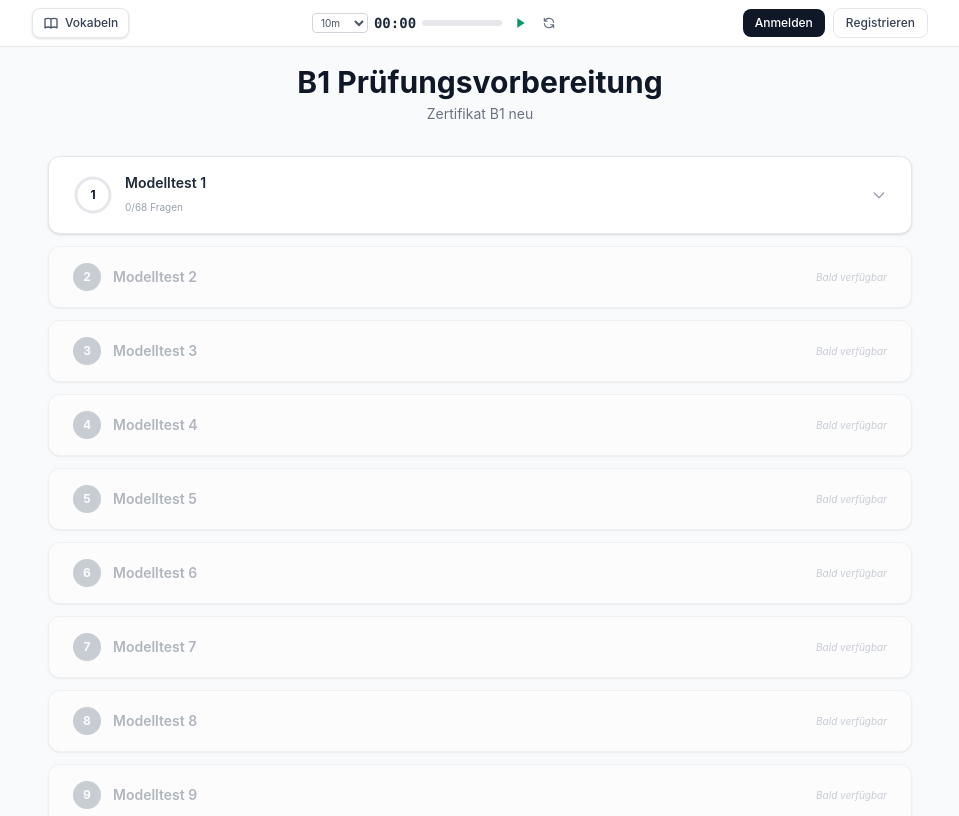
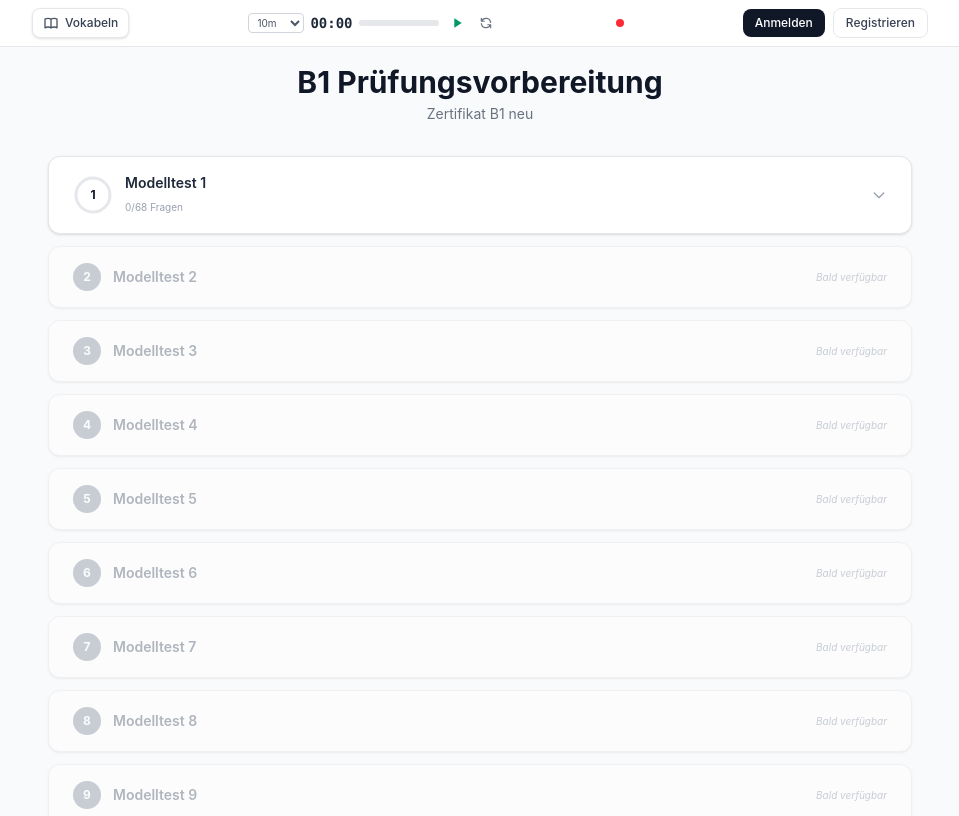
Before and after one commit to ilyasilyasm2024/b1, a React (Vite) app: page / in a window 1280 px wide. Shown: the top 816 px of the page, without its empty margins (160-1119 px from the left). Built offline with nearby package versions, Linux system fonts and the light colour scheme; no server answers.

Commit message:
backend database status

```diff
--- a/src/App.tsx
+++ b/src/App.tsx
@@ -1,4 +1,4 @@
-import { useState } from "react";
+import { useState, useEffect } from "react";
 import { Link } from "react-router-dom";
 import Module1 from "./components/Module1";
 import Timer from "./components/Timer";
@@ -9,13 +9,25 @@ import { useAuth } from "./context/AuthContext";
 import { ToastProvider } from "./components/Toast";
 import { ProgressProvider, useProgress } from "./context/ProgressContext";
 import { AnswersProvider } from "./context/AnswersContext";
+import { api } from "./services/api";
 
 function AppContent() {
   const [openModules, setOpenModules] = useState<Record<string, boolean>>({});
   const [vocabOpen, setVocabOpen] = useState(false);
+  const [dbStatus, setDbStatus] = useState<"checking" | "connected" | "disconnected">("checking");
   const { user, logout } = useAuth();
   const { getModuleProgress } = useProgress();
   const m1Progress = getModuleProgress("m1");
+
+  useEffect(() => {
+    api.get<{ database: string }>("/health").then((res) => {
+      if (res.data?.database === "connected") {
+        setDbStatus("connected");
+      } else {
+        setDbStatus("disconnected");
+      }
+    }).catch(() => setDbStatus("disconnected"));
+  }, []);
 
   const toggleModule = (key: string) => {
     setOpenModules((prev) => ({ ...prev, [key]: !prev[key] }));
@@ -38,6 +50,14 @@ function AppContent() {
           </button>
 
           <Timer />
+
+          {/* DB status indicator */}
+          <div
+            className={`w-2 h-2 rounded-full shrink-0 ${
+              dbStatus === "connected" ? "bg-emerald-500" : dbStatus === "disconnected" ? "bg-red-500" : "bg-yellow-400 animate-pulse"
+            }`}
+            title={dbStatus === "connected" ? "Server verbunden" : dbStatus === "disconnected" ? "Server nicht erreichbar" : "Verbindung wird geprüft..."}
+          />
 
           {/* Auth section */}
           <div className="flex items-center gap-2 shrink-0">
```
